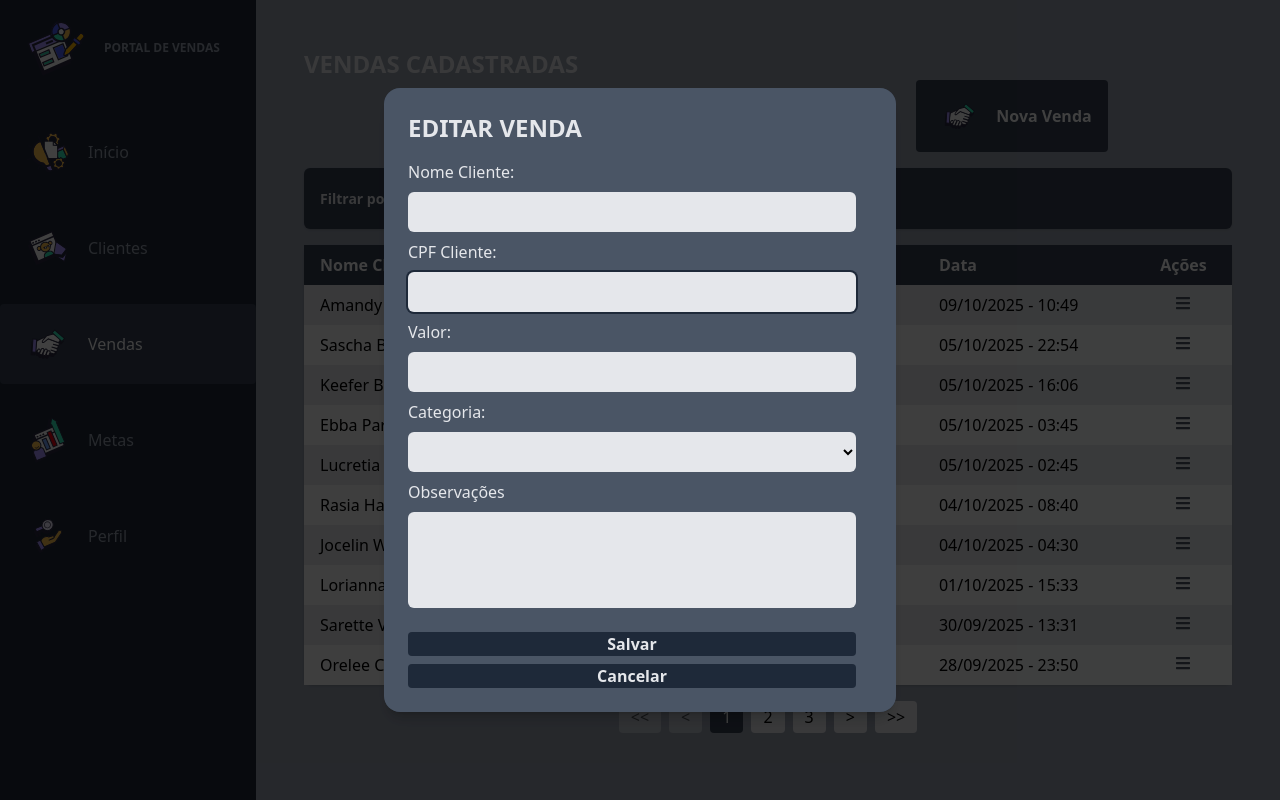
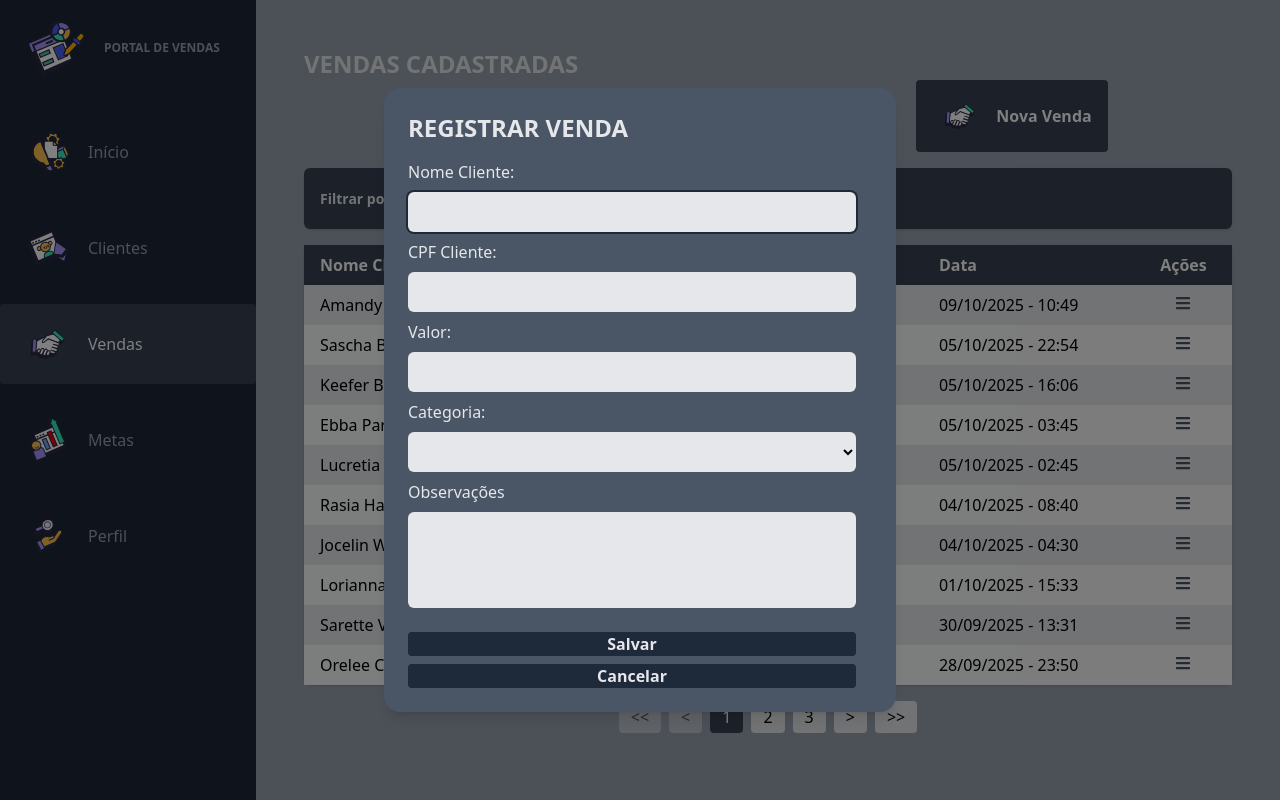
Before and after one commit to MatheusGomes00/ProjetosJS-TS-NEST-REACT, a React (Vite) app in the folder InterfaceReact/frontv1/: page /vendas in a window 1280 px wide. Both pictures are taken after a click on the button "Nova Venda". Built offline with nearby package versions, Linux system fonts and the light colour scheme.

Commit message:
correção de bugs e refatoração de componentes

```diff
--- a/InterfaceReact/frontv1/src/components/clientes/ClienteModal.jsx
+++ b/InterfaceReact/frontv1/src/components/clientes/ClienteModal.jsx
@@ -18,9 +18,9 @@ export const ClienteModal = ({text, modalAction, onClose, cliente}) => {
     )
 }
 
-export function InputModal({type, name, id, defaultValue, autoFocus}) {
+export function InputModal({type, step, name, id, defaultValue, autoFocus}) {
     return (
-        <input type={type} name={name} id={id} defaultValue={defaultValue} autoFocus={autoFocus} required
+        <input type={type} step={step} name={name} id={id} defaultValue={defaultValue} autoFocus={autoFocus} required
                className={"p-2 rounded-md bg-gray-200 text-black focus:outline-none focus:ring-2 focus:ring-gray-800"}/>
     );
 }
--- a/InterfaceReact/frontv1/src/components/vendas/VendasModal.jsx
+++ b/InterfaceReact/frontv1/src/components/vendas/VendasModal.jsx
@@ -4,34 +4,46 @@ import {useFormStatus} from "react-dom";
 import {InputModal} from "../clientes/ClienteModal.jsx";
 
 export const VendasModal = ({text, modalAction, onClose, venda}) => {
+    const formRef = useRef(null);
+
     return (
         <div className={"fixed inset-0 flex items-center justify-center bg-black/50 z-50"}
-             onClick={onClose}
+            onClick={() => {
+                formRef.current?.reset();
+                onClose();
+            }}
         >
             <div className={"bg-gray-600 text-gray-200 rounded-2xl shadow-lg w-full max-w-lg p-6 relative"}
-                 onClick={(e) => e.stopPropagation()}
+                onClick={(e) => e.stopPropagation()}
             >
                 <Cabecalho text={text}/>
-                <ModalBody modalAction={modalAction} onClose={onClose} venda={venda} />
+                <ModalBody modalAction={modalAction} venda={venda}
+                    onClose={() => {
+                        formRef.current?.reset();
+                        onClose();
+                    }}
+                    formRef={formRef}
+                />
             </div>
         </div>
     )
 }
 
-function ModalBody({modalAction, onClose, venda}) {
+function ModalBody({modalAction, onClose, venda, formRef}) {
     const [sucesso, setSucesso] = useState(false);
-    const formRef = useRef(null);
     const { pending } = useFormStatus();
-    //const { cliente, setCliente } = useFormStatus();
 
     return (
         <div className={"mt-4"}>
             <form ref={formRef}
                     action={async (formData) => {
-                        await modalAction(formData, venda.codigoVenda);
+                        if(venda?.codigoVenda){
+                            formData.append("codigoVenda", venda.codigoVenda);
+                        }
+                        await modalAction(formData);
                         setSucesso(true);
-                        formRef.current?.reset();
                         setTimeout(() => {
+                            formRef.current?.reset();
                             setSucesso(false);
                         }, 3000);
                     }}
@@ -41,10 +53,10 @@ function ModalBody({modalAction, onClose, venda}) {
                 <InputModal id="nomeCliente" type="text" name="nomeCliente" autoFocus defaultValue={venda?.clienteId.nome || ""} />
 
                 <label htmlFor="cpfCliente">CPF Cliente: </label>
-                <InputModal id="cpfCliente" type="text" name="cpfCliente" autoFocus defaultValue={venda?.clienteId.cpf || ""} />
+                <InputModal id="cpfCliente" type="text" name="cpfCliente" defaultValue={venda?.clienteId.cpf || ""} />
 
                 <label htmlFor="valorVenda">Valor: </label>
-                <InputModal type="number" name="valorVenda" id="valorVenda" defaultValue={venda?.valorVenda || ""} />
+                <InputModal type="number" name="valorVenda" id="valorVenda" step="0.01" defaultValue={venda?.valorVenda || ""} />
 
                 <label htmlFor="categoria">Categoria: </label>
                 <select id="categoria" name="categoria" required className={"p-2 rounded-md text-black bg-gray-200"}>
@@ -71,7 +83,12 @@ function ModalBody({modalAction, onClose, venda}) {
                         className="bg-gray-800 hover:bg-blue-700 text-gray-200 font-semibold rounded gap-2 mt-4">
                     {pending ? "Salvando..." : "Salvar"}
                 </button>
-                <button type="button" onClick={onClose} disabled={pending}
+                <button type="button"
+                        onClick={() => {
+                            formRef.current?.reset();
+                            onClose();
+                        }}
+                        disabled={pending}
                         className={"bg-gray-800 hover:bg-gray-400 text-gray-200 font-semibold rounded gap-2"}>
                     Cancelar
                 </button>
--- a/InterfaceReact/frontv1/src/pages/Clientes/clientes.jsx
+++ b/InterfaceReact/frontv1/src/pages/Clientes/clientes.jsx
@@ -35,9 +35,9 @@ const Clientes = () => {
 
 
     useEffect(() => {
-        const mock = clientes_mock3(currentPage, 10);
-        const filtrados = mock.data.filter((cliente) => statusFiltro === "" || cliente.status === statusFiltro);
-        setClientes(filtrados);
+        const mock = clientes_mock3(currentPage, 10, statusFiltro);
+        // const filtrados = mock.data.filter((cliente) => statusFiltro === "" || cliente.status === statusFiltro);
+        setClientes(mock.data);
         setTotalPage(mock.pagination.totalPages)
     }, [currentPage, statusFiltro]);
 
--- a/InterfaceReact/frontv1/src/pages/Home/home.jsx
+++ b/InterfaceReact/frontv1/src/pages/Home/home.jsx
@@ -22,10 +22,7 @@ const Home = () => {
             <CardMeta title={"Meta mensal"} valorAtual={5300} meta={10000}/>
 
             <div className={"flex flex-col items-center justify-center gap-4"}>
-                <GreenButton onClick={handleNovaVenda}>
-                    <img src={vendasImg} className="w-16 h-16"  alt={"icone da vendas"} />
-                    Nova Venda
-                </GreenButton>
+                <VendaButton onClick={handleNovaVenda}/>
                 <BlueButton onClick={() => setShowModalCliente(true)}>
                     <img src={clientesImg} className="w-16 h-16"  alt={"icone cliente"} />
                     Novo Cliente
--- a/InterfaceReact/frontv1/src/pages/Metas/metas.jsx
+++ b/InterfaceReact/frontv1/src/pages/Metas/metas.jsx
@@ -3,7 +3,7 @@ import React from 'react';
 const Metas = () => {
     return (
         <div>
-            Conteúdo da página metas
+            Conteúdo da página metas em desenvolvimento
         </div>
     );
 };
--- a/InterfaceReact/frontv1/src/pages/Perfil/perfil.jsx
+++ b/InterfaceReact/frontv1/src/pages/Perfil/perfil.jsx
@@ -3,7 +3,7 @@ import React from 'react';
 const Perfil = () => {
     return (
         <div>
-            Conteúdo da página cadastro
+            Conteúdo da página cadastro em desenvolvimento
         </div>
     );
 };
--- a/InterfaceReact/frontv1/src/pages/Vendas/vendas.jsx
+++ b/InterfaceReact/frontv1/src/pages/Vendas/vendas.jsx
@@ -2,8 +2,7 @@ import React, {useEffect, useState} from "react";
 import {vendasMock} from "../../mocks/vendasMock.js";
 import {Cabecalho} from "../../components/ui/heading.jsx";
 import {SearchBar} from "../../components/ui/barraPesquisa.jsx";
-import {BlueButton} from "../../components/ui/buttons.jsx";
-import vendasImg from "../../assets/vendas1.svg";
+import {VendaButton} from "../../components/ui/buttons.jsx";
 import {createPortal} from "react-dom";
 import {VendasModal} from "../../components/vendas/VendasModal.jsx";
 import {buscarVenda, handleNovaVenda} from "../../services/VendaService.js";
@@ -18,7 +17,8 @@ const Vendas = () => {
     const [currentPage, setCurrentPage] = useState(1);
     const [totalPage, setTotalPage] = useState(0);
     const [filtroCategoria, setFiltroCategoria] = useState("");
-    const [showModalVenda, setShowModalVenda] = useState(false);
+    const [showModalAdicionarVenda, setShowModalAdicionarVenda] = useState(false);
+    const [showModalEditarVenda, setShowModalEditarVenda] = useState(false);
     const [vendaSelecionada, setVendaSelecionada] = useState();
 
 
@@ -36,9 +36,9 @@ const Vendas = () => {
     }, [currentPage]);
 
     useEffect(() => {
-        const mock = vendasMock(currentPage, 10);
-        const filtradas = mock.data.filter((venda) => filtroCategoria === "" || venda.categoria === filtroCategoria);
-        setVendas(filtradas);
+        const mock = vendasMock(currentPage, 10, filtroCategoria);
+        // const filtradas = mock.data.filter((venda) => filtroCategoria === "" || venda.categoria === filtroCategoria);
+        setVendas(mock.data);
         setTotalPage(mock.pagination.totalPages)
     }, [currentPage, filtroCategoria]);
 
@@ -56,13 +56,10 @@ const Vendas = () => {
                                busca={handleBuscarVenda}
                                voltarLista={listarVendas}
                     />
-                    <BlueButton onClick={() => setShowModalVenda(true)}>
-                        <img src={vendasImg} className="w-14 h-14"  alt={"icone venda"} />
-                        Nova Venda
-                    </BlueButton>
-                    {showModalVenda && createPortal(
+                    <VendaButton onClick={() => setShowModalAdicionarVenda(true)}/>
+                    {showModalAdicionarVenda && createPortal(
                         <VendasModal text={"Registrar venda"} modalAction={handleNovaVenda}
-                                      onClose={() => setShowModalVenda(false)}
+                                      onClose={() => setShowModalAdicionarVenda(false)}
                         />,
                         document.getElementById('modal-root')
                     )}
@@ -81,12 +78,15 @@ const Vendas = () => {
                     onDelete={handleDeletarVenda}
                     onEdit={(venda) => {
                         setVendaSelecionada(venda);
-                        setShowModalVenda(true);
+                        setShowModalEditarVenda(true);
                     }}
                 />
-                {showModalVenda && createPortal(
+                {showModalEditarVenda && createPortal(
                     <VendasModal text={"Editar venda"} modalAction={handleEditarVenda}
-                                 onClose={() => setShowModalVenda(false)}
+                                 onClose={() => {
+                                    setVendaSelecionada(null);
+                                    setShowModalEditarVenda(false);
+                                }}
                                  venda={vendaSelecionada}
                     />,
                     document.getElementById('modal-root')
--- a/InterfaceReact/frontv1/src/services/VendaService.js
+++ b/InterfaceReact/frontv1/src/services/VendaService.js
@@ -38,7 +38,7 @@ export async function buscarVenda(valorBusca){
     }
 }
 
-export async function handleEditarVenda(formData, codigoVenda) {
+export async function handleEditarVenda(formData) {
     // const venda = {
     //     cpfCliente: formData.get("cpfCliente"),
     //     categoria: formData.get("categoria"),
@@ -54,7 +54,7 @@ export async function handleEditarVenda(formData, codigoVenda) {
     // return response.json();
     // return JSON.stringify(venda);
 
-    console.log("Editando venda código:", codigoVenda);
+    console.log("Editando venda código:", JSON.stringify(formData.get("codigoVenda")));
 }
 
 export async function handleDeletarVenda(venda) {
```
Also changed, not shown: InterfaceReact/frontv1/src/components/ui/buttons.jsx (+14 -0 lines), InterfaceReact/frontv1/src/mocks/clientesMock.js (+6 -3 lines), InterfaceReact/frontv1/src/mocks/vendasMock.js (+6 -3 lines).
